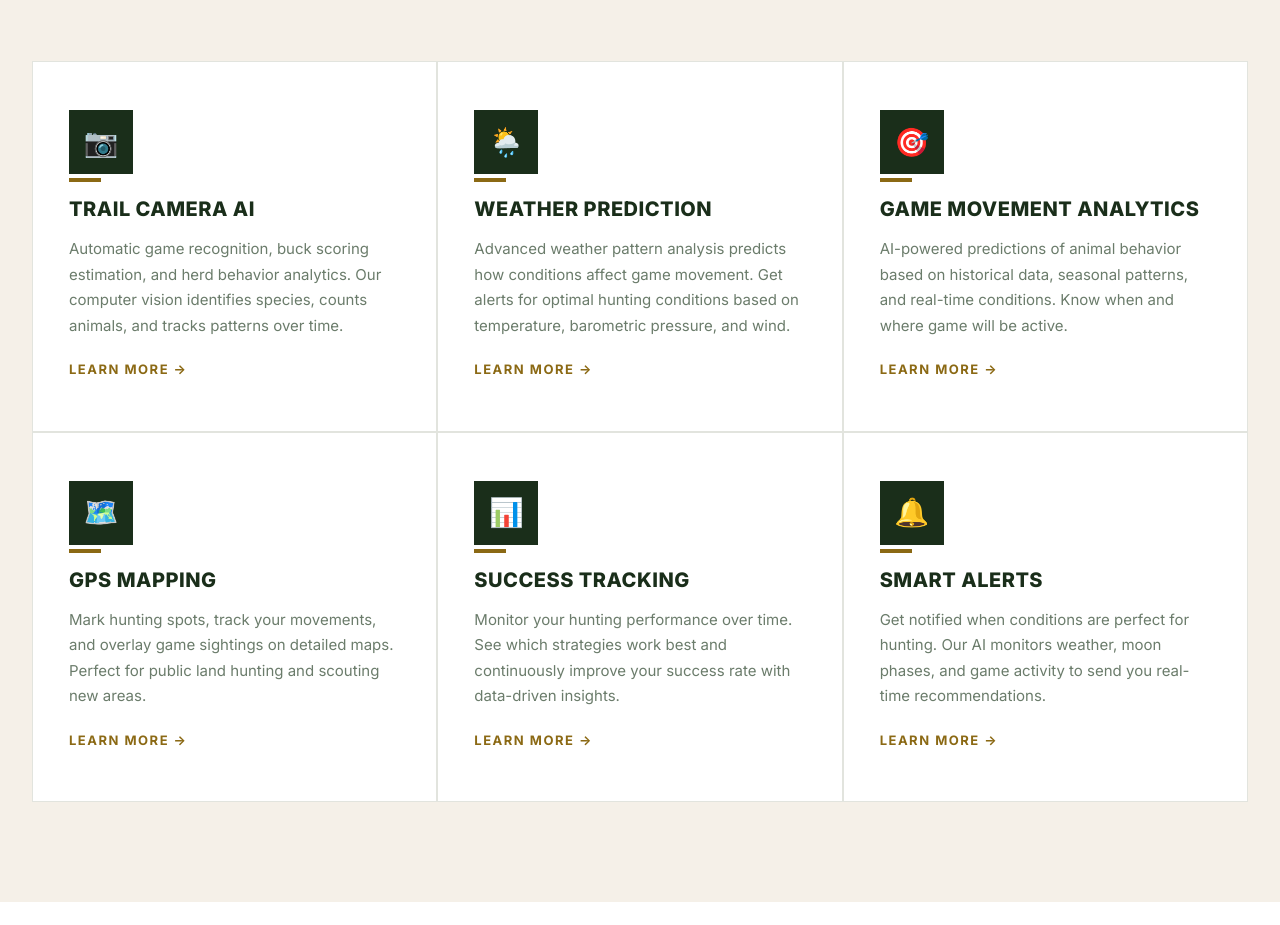
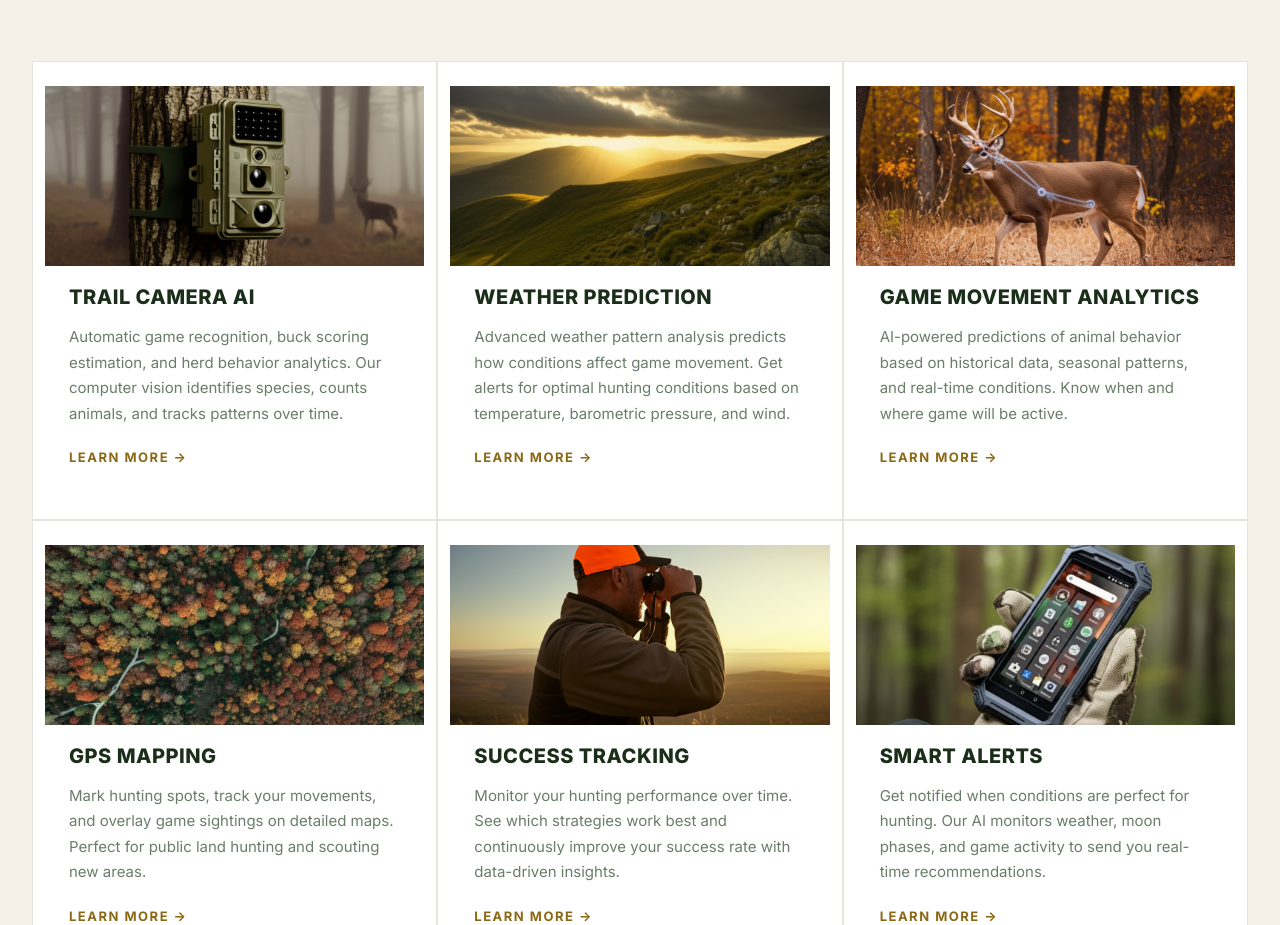
Before and after one commit to Gull-Stack/huntlogic-ai, an Eleventy site: page src/index.njk in a window 1280 px wide. Shown: the part 3067-3992 px from the top of the page. Built offline with nearby package versions, Linux system fonts and the light colour scheme; Eleventy itself is replaced by a stand-in of ours; files that its build step writes are made by us from their sources.

Commit message:
Bot Melvin: Replace emoji icons with AI-generated feature images, remove all emojis

```diff
--- a/src/css/styles.css
+++ b/src/css/styles.css
@@ -2170,3 +2170,24 @@ section {
     padding: 20pt 0;
   }
 }
+
+/* Feature Card Images (replaces emoji icons) */
+.feature-img {
+  width: 100%;
+  height: 180px;
+  overflow: hidden;
+  border-radius: var(--radius) var(--radius) 0 0;
+  margin: -24px -24px 20px -24px;
+  width: calc(100% + 48px);
+}
+
+.feature-img img {
+  width: 100%;
+  height: 100%;
+  object-fit: cover;
+  transition: transform var(--transition);
+}
+
+.feature-card:hover .feature-img img {
+  transform: scale(1.05);
+}
--- a/src/index.njk
+++ b/src/index.njk
@@ -128,42 +128,42 @@ description: Increase your hunting success by 67% with Hunt Logic AI. Smart trai
 
     <div class="features-grid">
       <div class="feature-card slide-up stagger-1">
-        <div class="feature-icon">📷</div>
+        <div class="feature-img"><img src="/images/features/trail-camera.png" alt="Trail camera AI analysis" loading="lazy"></div>
         <h3>Trail Camera AI</h3>
         <p>Automatic game recognition, buck scoring estimation, and herd behavior analytics. Our computer vision identifies species, counts animals, and tracks patterns over time.</p>
         <a href="/trail-camera-ai/">Learn more &rarr;</a>
       </div>
 
       <div class="feature-card slide-up stagger-2">
-        <div class="feature-icon">🌦️</div>
+        <div class="feature-img"><img src="/images/features/weather.png" alt="Weather prediction for hunting" loading="lazy"></div>
         <h3>Weather Prediction</h3>
         <p>Advanced weather pattern analysis predicts how conditions affect game movement. Get alerts for optimal hunting conditions based on temperature, barometric pressure, and wind.</p>
         <a href="/hunting-tools/">Learn more &rarr;</a>
       </div>
 
       <div class="feature-card slide-up stagger-3">
-        <div class="feature-icon">🎯</div>
+        <div class="feature-img"><img src="/images/features/game-movement.png" alt="Game movement analytics" loading="lazy"></div>
         <h3>Game Movement Analytics</h3>
         <p>AI-powered predictions of animal behavior based on historical data, seasonal patterns, and real-time conditions. Know when and where game will be active.</p>
         <a href="/technology/">Learn more &rarr;</a>
       </div>
 
       <div class="feature-card slide-up stagger-4">
-        <div class="feature-icon">🗺️</div>
+        <div class="feature-img"><img src="/images/features/gps-mapping.png" alt="GPS mapping for hunters" loading="lazy"></div>
         <h3>GPS Mapping</h3>
         <p>Mark hunting spots, track your movements, and overlay game sightings on detailed maps. Perfect for public land hunting and scouting new areas.</p>
         <a href="/hunting-tools/">Learn more &rarr;</a>
       </div>
 
       <div class="feature-card slide-up stagger-5">
-        <div class="feature-icon">📊</div>
+        <div class="feature-img"><img src="/images/features/success-tracking.png" alt="Hunting success tracking" loading="lazy"></div>
         <h3>Success Tracking</h3>
         <p>Monitor your hunting performance over time. See which strategies work best and continuously improve your success rate with data-driven insights.</p>
         <a href="/success-stories/">Learn more &rarr;</a>
       </div>
 
       <div class="feature-card slide-up stagger-6">
-        <div class="feature-icon">🔔</div>
+        <div class="feature-img"><img src="/images/features/smart-alerts.png" alt="Smart hunting alerts" loading="lazy"></div>
         <h3>Smart Alerts</h3>
         <p>Get notified when conditions are perfect for hunting. Our AI monitors weather, moon phases, and game activity to send you real-time recommendations.</p>
         <a href="/technology/">Learn more &rarr;</a>
```
Also changed, not shown: src/images/features/game-movement.png (added), src/images/features/gps-mapping.png (added), src/images/features/smart-alerts.png (added), src/images/features/success-tracking.png (added), src/images/features/trail-camera.png (added), src/images/features/weather.png (added), 2 other files.
